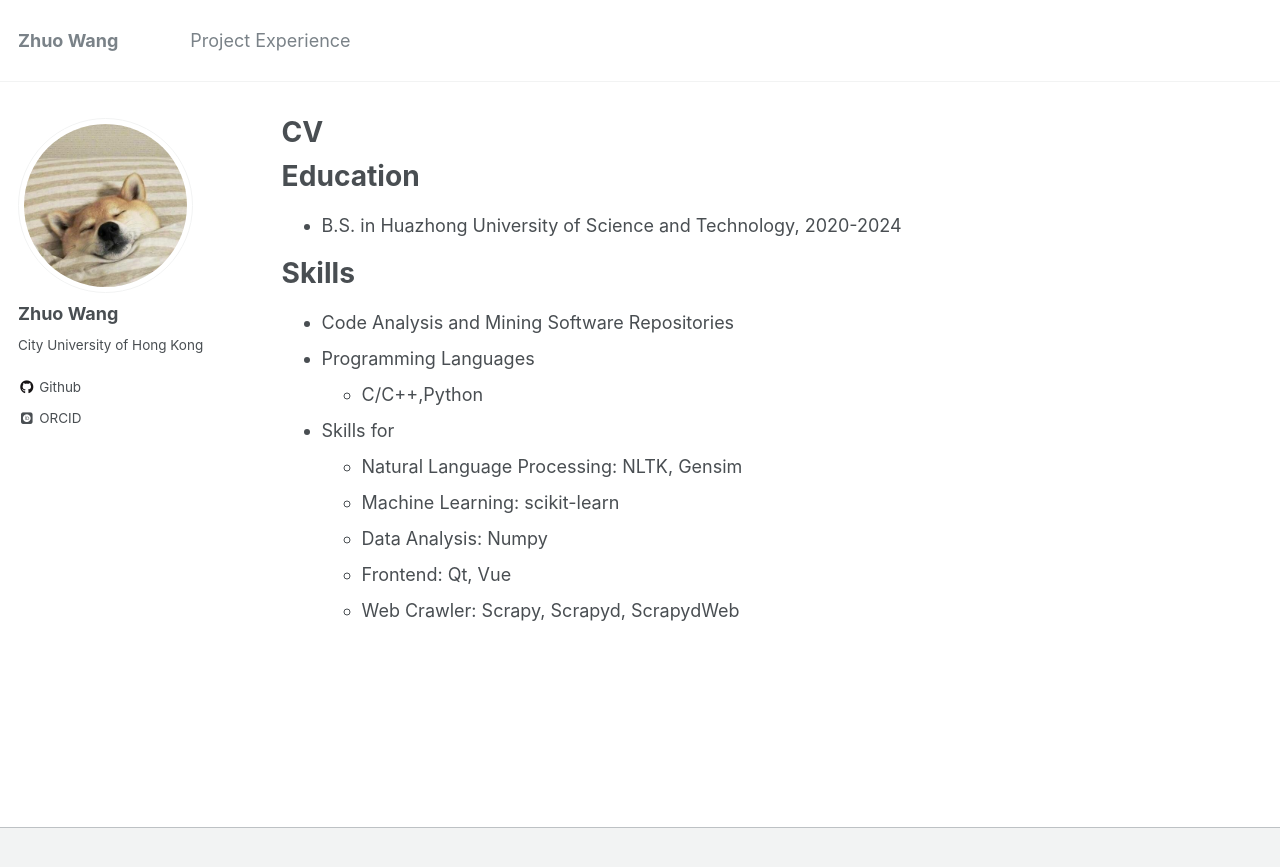
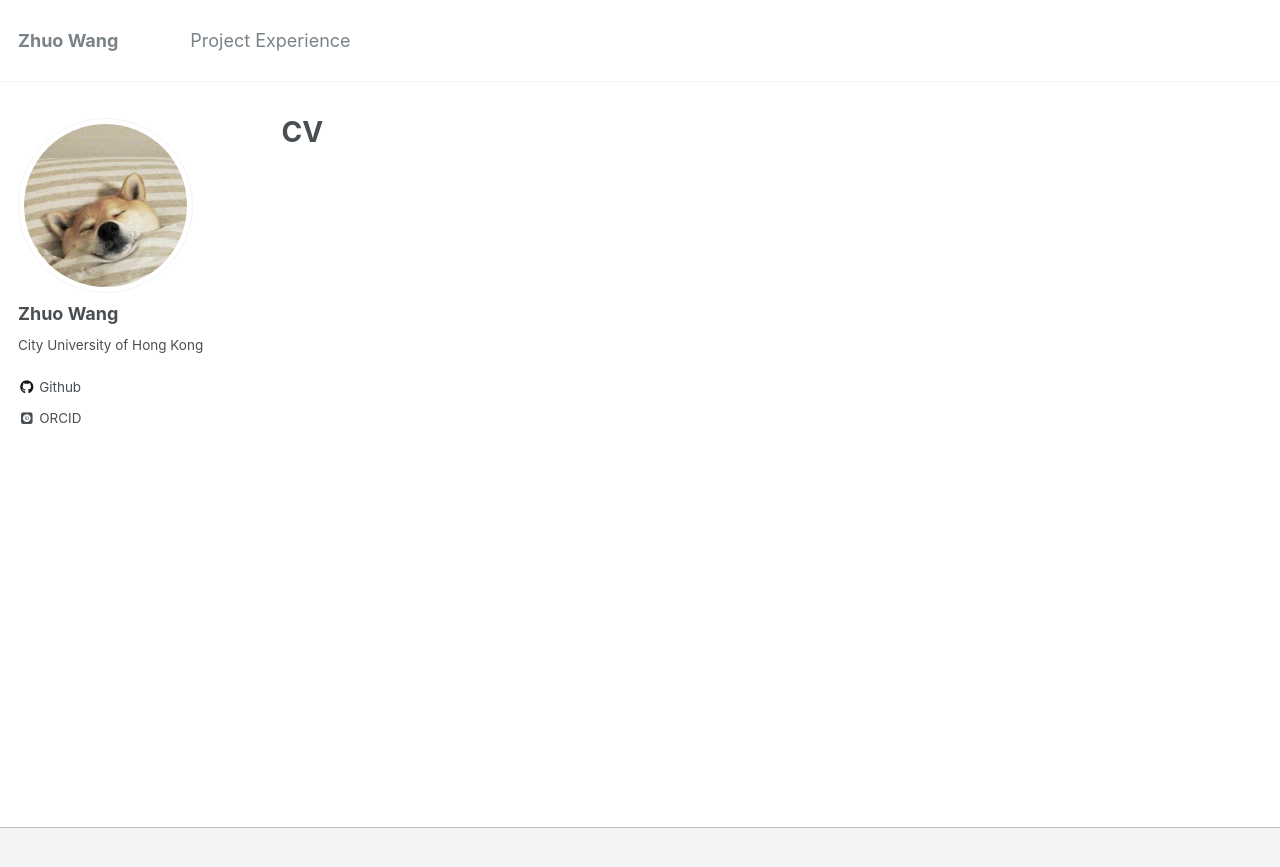
Before and after one commit to zhuozhuoH/zhuozhuoH.github.io, a Jekyll site: the page built from _pages/cv.md, in a window 1280 px wide. Shown: the top 867 px of the page. Built offline with Jekyll 4.4.1, drawn with Linux system fonts in a browser that asks for light colours; some web fonts are replaced.

Commit message:
Update cv.md

```diff
--- a/_pages/cv.md
+++ b/_pages/cv.md
@@ -8,20 +8,3 @@ redirect_from:
 ---
 
 {% include base_path %}
-
-Education
-======
-* B.S. in Huazhong University of Science and Technology, 2020-2024
-
-
-Skills
-======
-* Code Analysis and Mining Software Repositories
-* Programming Languages
-  * C/C++,Python
-* Skills for
-  * Natural Language Processing: NLTK, Gensim
-  * Machine Learning: scikit-learn
-  * Data Analysis: Numpy
-  * Frontend: Qt, Vue
-  * Web Crawler: Scrapy, Scrapyd, ScrapydWeb
```
